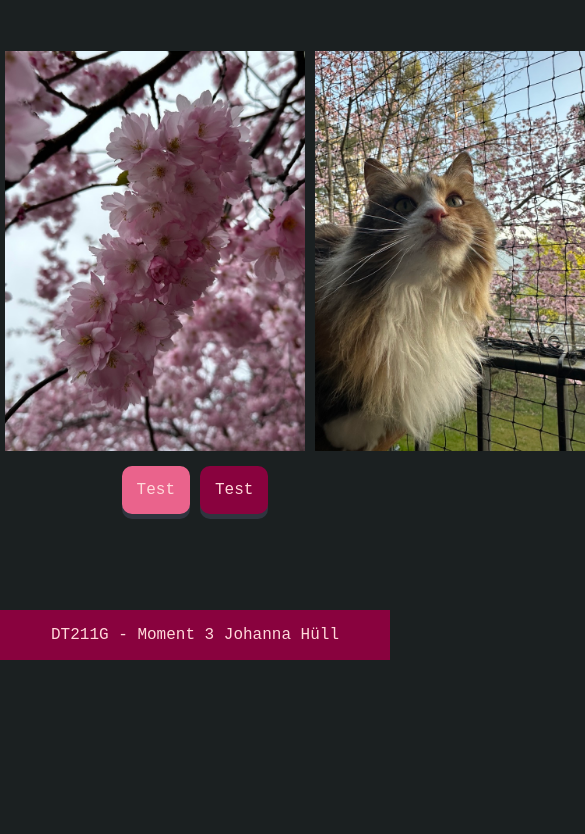
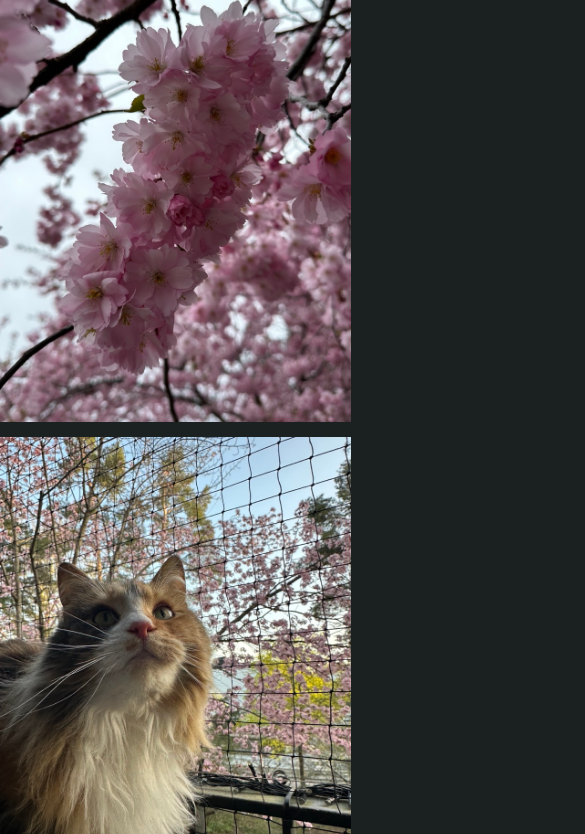
Before and after one commit to weirdiful/Moment-3, a website built with Parcel: page src/index.html in a window 390 px wide. Shown: the part 184-1018 px from the top of the page, 585 px wide, since content can reach past the window. Before the commit the page ends 844 px from the top, so only its background shows below. Built offline with nearby package versions, Linux system fonts and the light colour scheme.

Commit message:
media queries

```diff
--- a/src/css/style.scss
+++ b/src/css/style.scss
@@ -211,4 +211,21 @@ html, body {
         display: flex;
         flex-direction: column;
     }
+    .photos {
+        display: flex;
+        flex-direction: column;
+        align-items: center;
+        gap: 10px;
+    }
+
+    .photos column {
+        flex: 100%;
+        padding: 0;
+    }
+
+    .photos img {
+        width: 90%;
+        max-width: 400px;
+        height: auto;
+    }
 }
```
Also changed, not shown: 2 other files.
